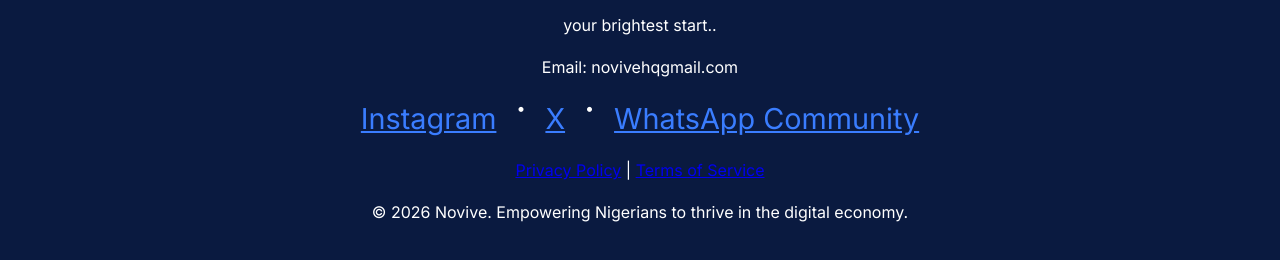
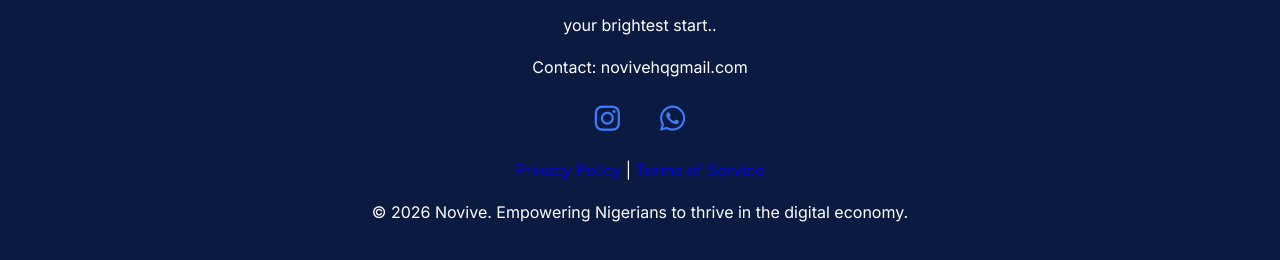
Before and after one commit to novivehq/novive-waitlist, a plain HTML site: page index.html in a window 1280 px wide. Shown: the part 3494-3754 px from the top of the page. Drawn offline with Linux system fonts and the light colour scheme.

Commit message:
Update index.html

```diff
--- a/index.html
+++ b/index.html
@@ -31,6 +31,11 @@
 
   gtag('config', 'G-5BE5TEDFDV');
 </script>
+
+  <link
+  rel="stylesheet"
+  href="https://cdnjs.cloudflare.com/ajax/libs/font-awesome/6.4.2/css/all.min.css"
+/>
   -->
 </head>
 
@@ -243,12 +248,18 @@
     <div class="container footer-grid">
       <img src="/assets/logo.svg" alt="Novive logo" />
       <p class="tagline">your brightest start..</p>
-      <p>Email: novivehqgmail.com</p>
- <p class="social-links">
-  <a href="https://instagram.com/novive.ng" target="_blank" rel="noopener">Instagram</a> •
-  <a href="https://x.com/noviv_ng" target="_blank" rel="noopener">X</a> •
-  <a href="https://chat.whatsapp.com/JzBOjDOj8EdERyFJZQhZdT?mode=gi_c" target="_blank" rel="noopener">WhatsApp Community</a>
-</p>
+      <p>Contact: novivehqgmail.com</p>
+  <div class="social-links">
+    <a href="https://instagram.com/YOURUSERNAME" target="_blank" rel="noopener">
+      <i class="fab fa-instagram"></i>
+    </a>
+    <a href="https://x.com/YOURUSERNAME" target="_blank" rel="noopener">
+      <i class="fab fa-x-twitter"></i>
+    </a>
+    <a href="https://chat.whatsapp.com/YOURGROUPLINK" target="_blank" rel="noopener">
+      <i class="fab fa-whatsapp"></i>
+    </a>
+  </div>
       <p>
         <a href="#">Privacy Policy</a> | <a href="#">Terms of Service</a>
       </p>
```
